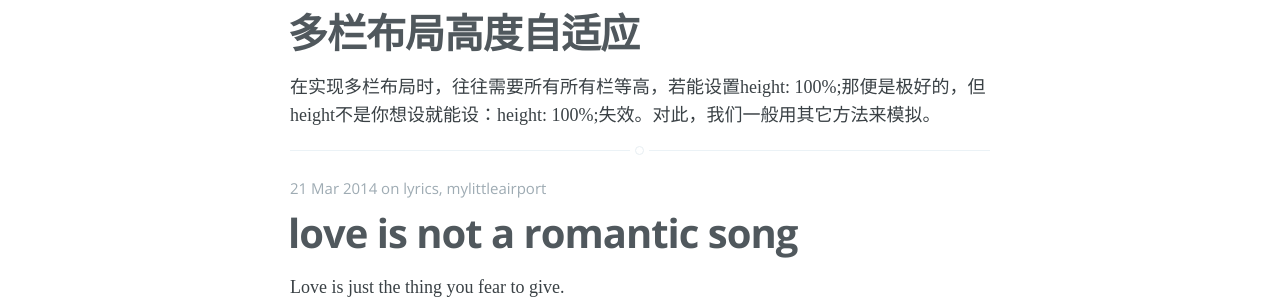
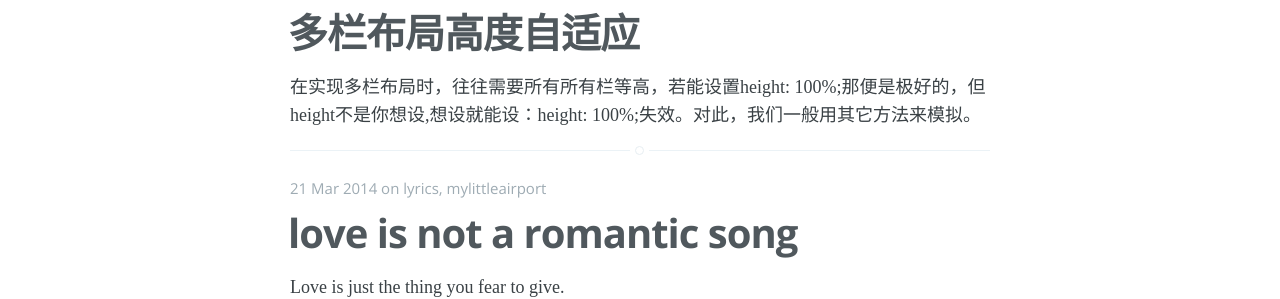
Before and after one commit to dragonwong/blog, a Jekyll site: the page built from index.html, in a window 1280 px wide. Shown: the part 1393-1692 px from the top of the page. Built offline with Jekyll 4.4.1, drawn with Linux system fonts in a browser that asks for light colours; some web fonts are replaced; the list of posts is cut into pages by our own code.

Commit message:
up height-100

```diff
--- a/_posts/2014-03-21-多栏布局高度自适应.html
+++ b/_posts/2014-03-21-多栏布局高度自适应.html
@@ -4,7 +4,7 @@ title: 多栏布局高度自适应
 tags: css margin height table
 ---
 
-<p>在实现多栏布局时，往往需要所有所有栏等高，若能设置<code>height: 100%;</code>那便是极好的，但height不是你想设就能设：<a href="http://dragonwong.github.io/blog/2014/03/20/height-100-%E5%A4%B1%E6%95%88.html" target="_blank">height: 100%;失效</a>。对此，我们一般用其它方法来模拟。</p>
+<p>在实现多栏布局时，往往需要所有所有栏等高，若能设置<code>height: 100%;</code>那便是极好的，但height不是你想设,想设就能设：<a href="http://dragonwong.github.io/blog/2014/03/20/height-100-%E5%A4%B1%E6%95%88.html" target="_blank">height: 100%;失效</a>。对此，我们一般用其它方法来模拟。</p>
 
 <h2>margin-bottom负值</h2>
 
```
